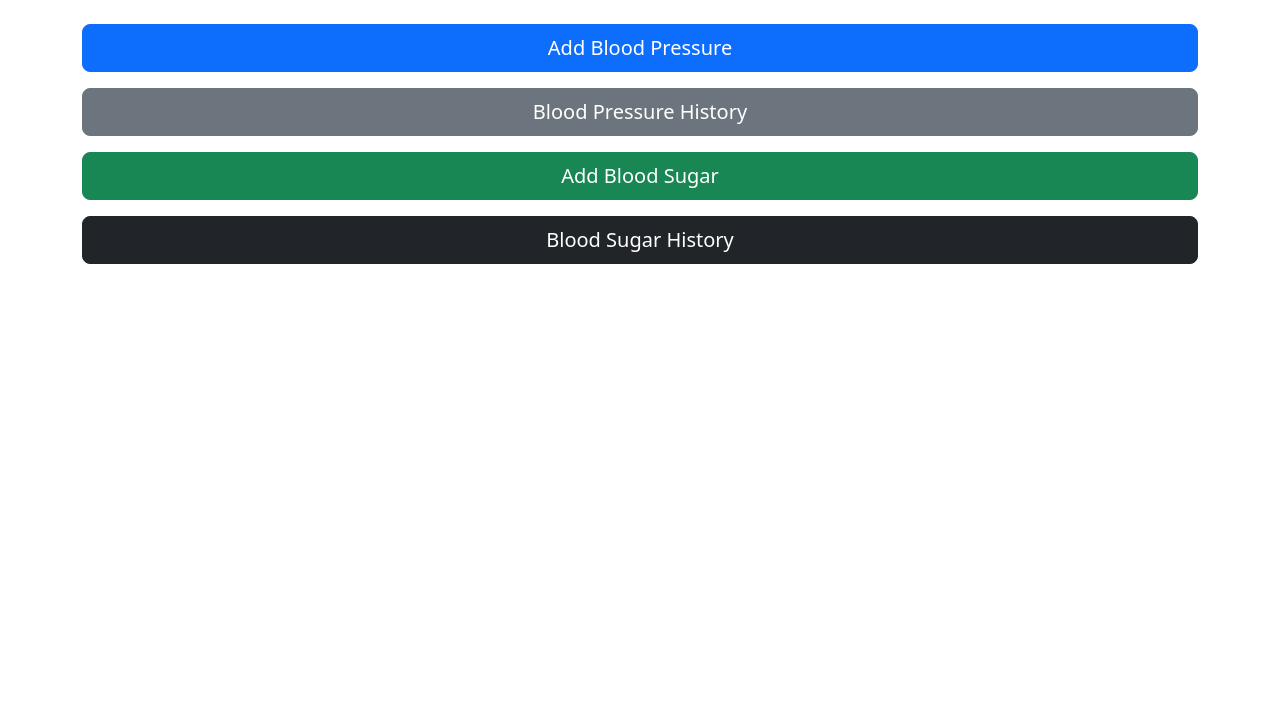
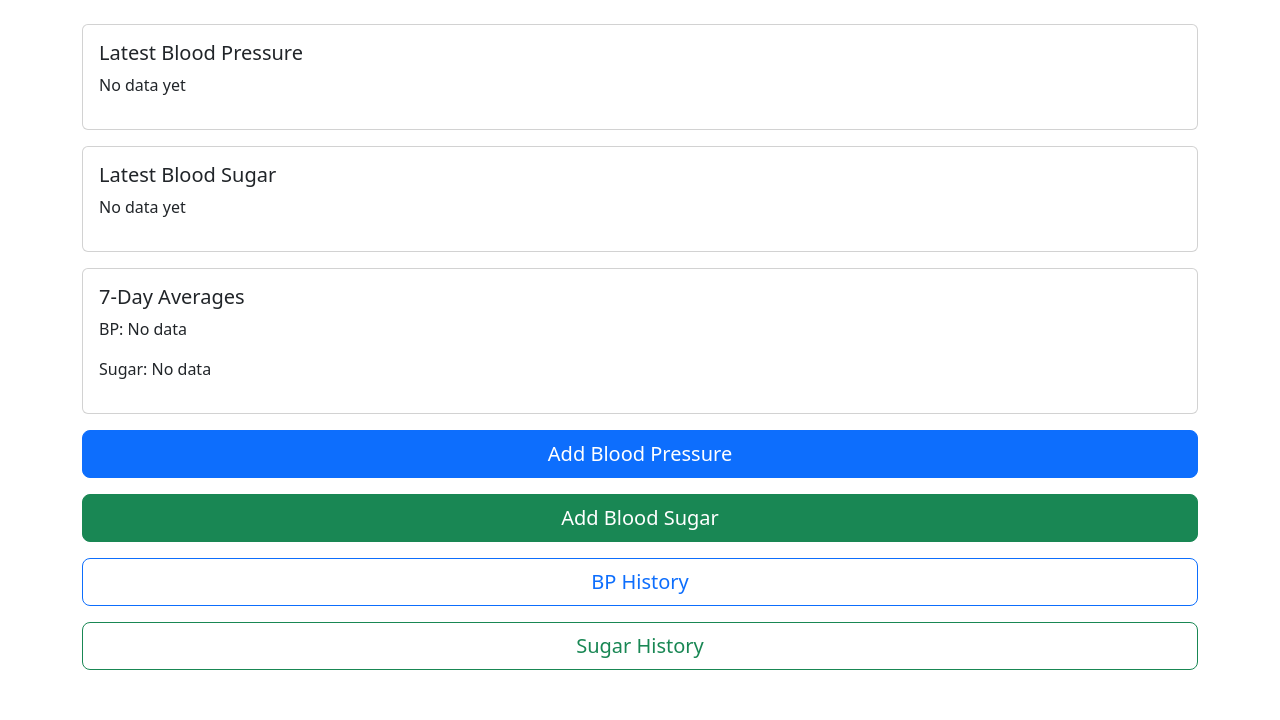
Before and after one commit to jkurilo75/health-tracker, a Flask app: template templates/index.html in a window 1280 px wide. Shown: the part 80-800 px from the top of the page. Run offline with Flask 3, Linux system fonts and the light colour scheme; the template is opened without the code that fills it, so the values that code supplies are empty.

Commit message:
added dashboard with latest and average blood pressure and sugar levels

```diff
--- a/app.py
+++ b/app.py
@@ -35,7 +35,50 @@ def init_db():
 
 @app.route("/")
 def home():
-    return render_template("index.html")
+
+    conn = sqlite3.connect(DATABASE)
+
+    # Latest blood pressure
+    bp = conn.execute("""
+        SELECT systolic, diastolic, pulse, recorded_at
+        FROM blood_pressure
+        ORDER BY recorded_at DESC
+        LIMIT 1
+    """).fetchone()
+
+    # Latest blood sugar
+    sugar = conn.execute("""
+        SELECT glucose, unit, context, recorded_at
+        FROM blood_sugar
+        ORDER BY recorded_at DESC
+        LIMIT 1
+    """).fetchone()
+
+    # 7-day BP average
+    bp_avg = conn.execute("""
+        SELECT
+            AVG(systolic),
+            AVG(diastolic)
+        FROM blood_pressure
+        WHERE recorded_at >= datetime('now', '-7 days')
+    """).fetchone()
+
+    # 7-day sugar average
+    sugar_avg = conn.execute("""
+        SELECT AVG(glucose)
+        FROM blood_sugar
+        WHERE recorded_at >= datetime('now', '-7 days')
+    """).fetchone()
+
+    conn.close()
+
+    return render_template(
+        "index.html",
+        bp=bp,
+        sugar=sugar,
+        bp_avg=bp_avg,
+        sugar_avg=sugar_avg
+    )
 
 
 @app.route("/bp/add", methods=["GET", "POST"])
--- a/templates/index.html
+++ b/templates/index.html
@@ -1,23 +1,89 @@
 {% extends "base.html" %}
+
+{% block title %}Dashboard{% endblock %}
 
 {% block content %}
 
+<!-- Latest readings -->
+<div class="card mb-3">
+    <div class="card-body">
+
+        <h5 class="card-title">Latest Blood Pressure</h5>
+
+        {% if bp %}
+            <p class="mb-1">
+                <strong>{{ bp[0] }}/{{ bp[1] }}</strong>
+            </p>
+            <small>{{ bp[3][:16] }}</small>
+        {% else %}
+            <p>No data yet</p>
+        {% endif %}
+
+    </div>
+</div>
+
+<div class="card mb-3">
+    <div class="card-body">
+
+        <h5 class="card-title">Latest Blood Sugar</h5>
+
+        {% if sugar %}
+            <p class="mb-1">
+                <strong>{{ sugar[0] }} {{ sugar[1] }}</strong>
+                ({{ sugar[2] }})
+            </p>
+            <small>{{ sugar[3][:16] }}</small>
+        {% else %}
+            <p>No data yet</p>
+        {% endif %}
+
+    </div>
+</div>
+
+<!-- Averages -->
+<div class="card mb-3">
+    <div class="card-body">
+
+        <h5 class="card-title">7-Day Averages</h5>
+
+        <p>
+            BP:
+            {% if bp_avg[0] %}
+                {{ bp_avg[0]|round(0) }}/{{ bp_avg[1]|round(0) }}
+            {% else %}
+                No data
+            {% endif %}
+        </p>
+
+        <p>
+            Sugar:
+            {% if sugar_avg[0] %}
+                {{ sugar_avg[0]|round(1) }}
+            {% else %}
+                No data
+            {% endif %}
+        </p>
+
+    </div>
+</div>
+
+<!-- Actions -->
 <div class="d-grid gap-3">
 
     <a href="/bp/add" class="btn btn-primary btn-lg">
         Add Blood Pressure
     </a>
 
-    <a href="/bp/history" class="btn btn-secondary btn-lg">
-        Blood Pressure History
-    </a>
-
     <a href="/sugar/add" class="btn btn-success btn-lg">
         Add Blood Sugar
     </a>
 
-    <a href="/sugar/history" class="btn btn-dark btn-lg">
-        Blood Sugar History
+    <a href="/bp/history" class="btn btn-outline-primary btn-lg">
+        BP History
+    </a>
+
+    <a href="/sugar/history" class="btn btn-outline-success btn-lg">
+        Sugar History
     </a>
 
 </div>
```
